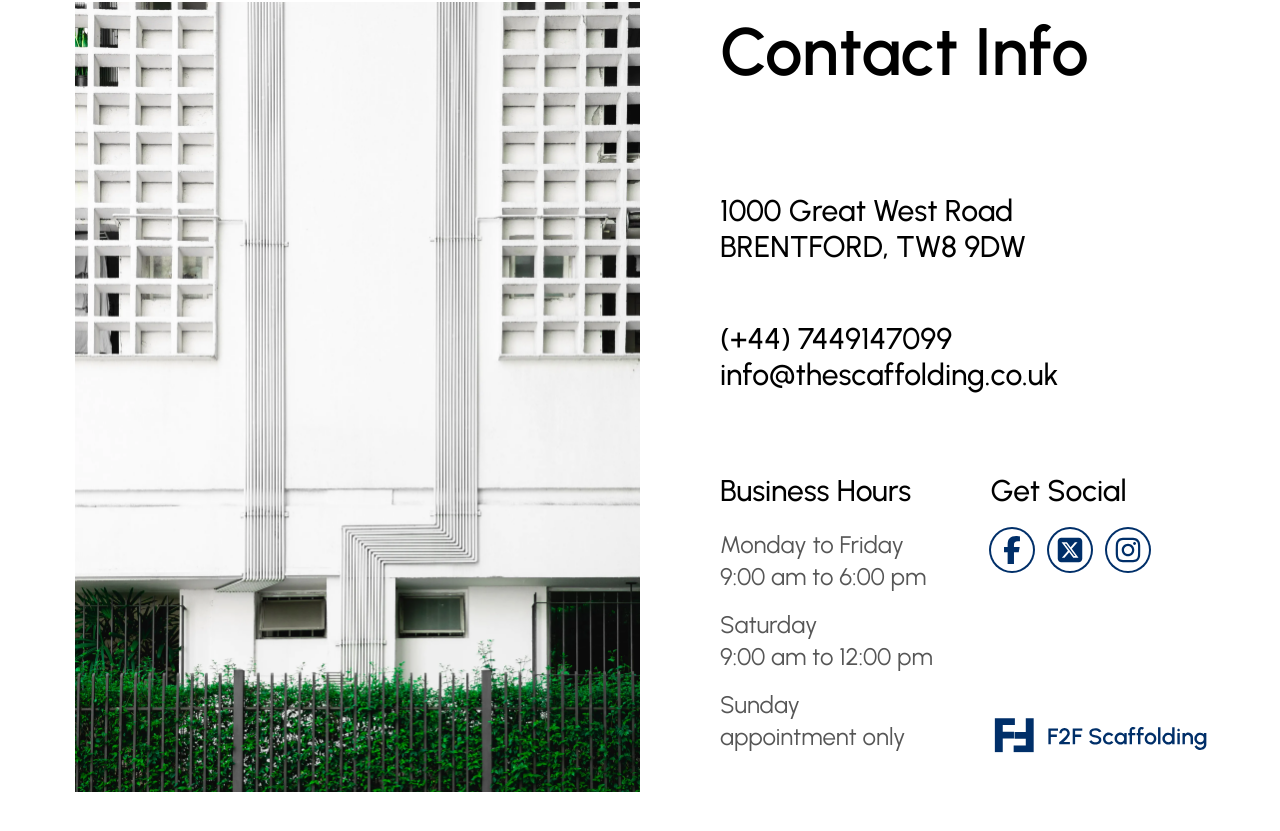
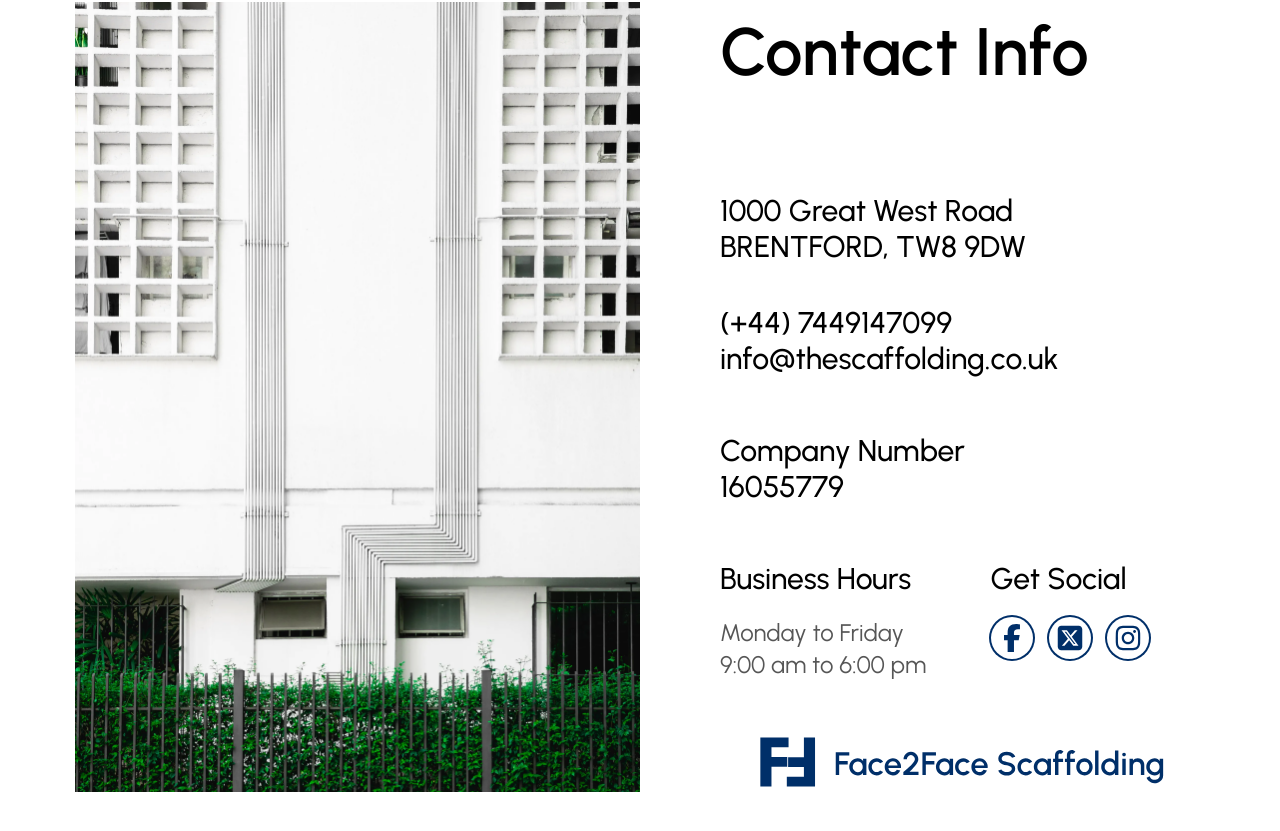
Before and after one commit to alaagonovo/scafoldingnewdomain, a Next.js app: page /projects in a window 1280 px wide. Shown: the part 2580-3411 px from the top of the page. Built offline with nearby package versions, Linux system fonts and the light colour scheme.

Commit message:
some updates in home page

```diff
--- a/src/app/ui/aboutussection/AboutUs.tsx
+++ b/src/app/ui/aboutussection/AboutUs.tsx
@@ -28,28 +28,30 @@ function AboutUs() {
           />
         </div>
         <p
-          className={`${styles.paragraph} text-[1.375rem] leading-[33px] w-[520px] font-medium my-6`}
+          className={`${styles.paragraph} text-[1.375rem] leading-[33px] w-[609px] font-medium my-6`}
           data-aos="fade-up"
         >
-          Our experience with Estatein was outstanding. Their team&apos;s
-          dedication and professionalism made finding our dream home a breeze.
-          Highly recommended!
+          Face2Face was founded on a vision imagined in London nearly two
+          decades ago. From our early beginnings in Europe, we set out to
+          redefine the scaffolding industry with an unwavering commitment to
+          innovation, safety, and sustainability.
         </p>
         <p
-          className={`${styles.paragraph} text-[1.375rem] leading-[33px] w-[520px] font-medium my-6`}
+          className={`${styles.paragraph} text-[1.375rem] leading-[33px] w-[609px] font-medium my-6`}
           data-aos="fade-up"
         >
-          Our experience with Estatein was outstanding. Their team&apos;s
-          dedication and professionalism made finding our dream home a breeze.
-          Highly recommended!
+          Safety has always been our cornerstone. Over 18 years, we have proudly
+          maintained a 0% accident rate thanks to our meticulous planning and
+          rigorous procedures, from assembly to dismantling.
         </p>
         <p
-          className={`${styles.paragraph} text-[1.375rem] leading-[33px] w-[520px] font-medium my-6`}
+          className={`${styles.paragraph} text-[1.375rem] leading-[33px] w-[609px] font-medium my-6`}
           data-aos="fade-up"
         >
-          Our experience with Estatein was outstanding. Their team&apos;s
-          dedication and professionalism made finding our dream home a breeze.
-          Highly recommended!
+          Today, in 2025, we stand as a testament to the power of consistent
+          innovation and craftsmanship. Face2Face is more than a scaffolding
+          company—we are a promise to deliver solutions that embody reliability
+          and sustainability.
         </p>
         <div
           data-aos="fade-up"
@@ -66,7 +68,7 @@ function AboutUs() {
       </div>
       <div
         style={{ marginInlineStart: "calc(100% - 571px)" }}
-        className={`${styles.large_image} relative h-[607px] max-w-[571px]`}
+        className={`${styles.large_image} relative h-[697px] max-w-[571px]`}
       >
         <Image
           src="/assets/aboutuss.webp"
--- a/src/app/ui/common/footer/Footer.tsx
+++ b/src/app/ui/common/footer/Footer.tsx
@@ -29,7 +29,7 @@ function Footer() {
             Contact Info
           </h1>
           <p
-            className="text-2xl md:text-3xl leading-10 font-medium mb-7 xl:mb-14"
+            className="text-2xl md:text-3xl leading-10 font-medium mb-7 xl:mb-10"
             data-aos="fade-up"
             data-aos-delay="300"
           >
@@ -37,7 +37,7 @@ function Footer() {
             BRENTFORD, TW8 9DW
           </p>
           <p
-            className="text-2xl md:text-3xl leading-10 font-medium mb-10 xl:mb-20"
+            className="text-2xl md:text-3xl leading-10 font-medium mb-10 xl:mb-14"
             data-aos="fade-up"
             data-aos-delay="400"
           >
@@ -45,6 +45,16 @@ function Footer() {
             <br />
             info@thescaffolding.co.uk
           </p>
+          <p
+            className="text-2xl md:text-3xl leading-10 font-medium mb-10 xl:mb-14"
+            data-aos="fade-up"
+            data-aos-delay="400"
+          >
+            Company Number
+            <br />
+            16055779
+          </p>
+
           <div className="grid grid-cols-1 sm:grid-cols-2 gap-7 xl:gap-14">
             <div>
               <h2
@@ -62,25 +72,6 @@ function Footer() {
                 Monday to Friday
                 <br />
                 9:00 am to 6:00 pm
-              </p>
-              <p
-                className="text-2xl text-time mb-4"
-                data-aos="fade-up"
-                data-aos-delay="700"
-              >
-                Saturday
-                <br />
-                9:00 am to 12:00 pm
-              </p>
-              <p
-                className="text-2xl text-time"
-                data-aos="fade-up"
-                data-aos-delay="800"
-                data-aos-offset="50"
-              >
-                Sunday
-                <br />
-                appointment only
               </p>
             </div>
             <div className="flex flex-col justify-between gap-8 sm:gap-0">
@@ -138,15 +129,15 @@ function Footer() {
                   </Link>
                 </div>
               </div>
-              <div
-                className="relative w-[220px] h-[36px]"
-                data-aos="fade-up"
-                data-aos-delay="700"
-                data-aos-offset="50"
-              >
-                <Image src="/svgs/logofoot.svg" alt="logo" fill />
-              </div>
             </div>
+          </div>
+          <div
+            className="relative mx-auto w-[345px] h-[44px] sm:w-[408px] sm:h-[50px] mt-10"
+            data-aos="fade-up"
+            data-aos-delay="700"
+            data-aos-offset="50"
+          >
+            <Image src="/svgs/logolap.svg" alt="logo" fill />
           </div>
         </div>
       </div>
--- a/src/app/ui/visionsection/Vision.tsx
+++ b/src/app/ui/visionsection/Vision.tsx
@@ -26,7 +26,7 @@ function Vision() {
           </div>
           <div
             data-aos="fade-up"
-            className="w-[334px] h-[47px]  mb-10 hidden lg:block"
+            className="w-[417px] h-[50px]  mb-10 hidden lg:block"
           >
             <Image src="/svgs/vissionlogolap.svg" alt="logo vission" fill />
           </div>
```
